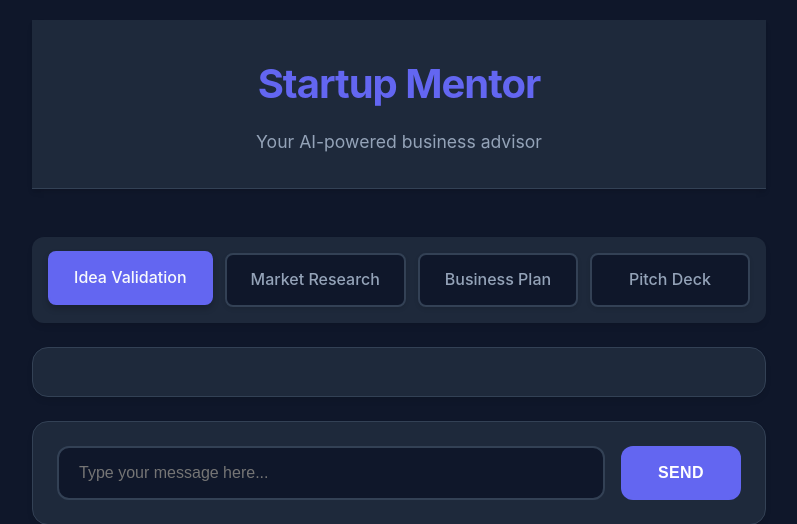
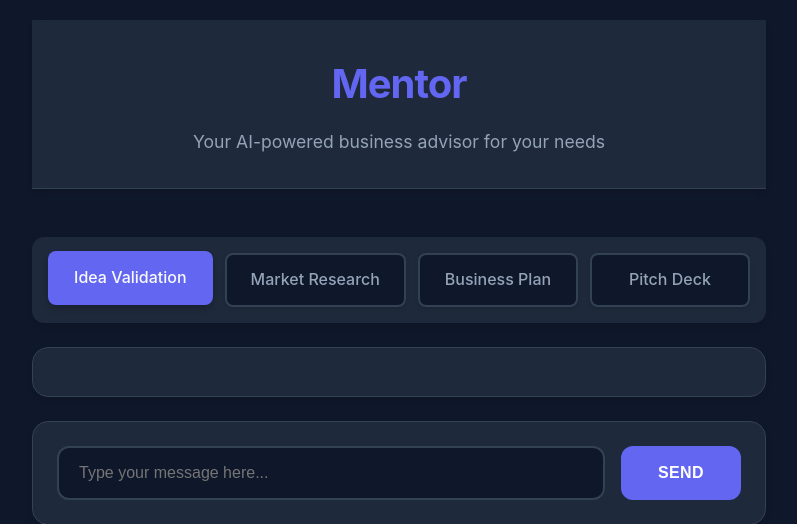
Before and after one commit to Shashank-143/Cybercypher-B047, a Flask app: template templates/mentor.html in a window 1280 px wide. Shown: the top 524 px of the page, without its empty margins (241-1038 px from the left). Run offline with Flask 3, Linux system fonts and the light colour scheme; the template is opened without the code that fills it, so the values that code supplies are empty.

Commit message:
updated file

```diff
--- a/templates/mentor.html
+++ b/templates/mentor.html
@@ -312,8 +312,8 @@
 <body>
     <div class="container">
         <header>
-            <h1>Startup Mentor</h1>
-            <p>Your AI-powered business advisor</p>
+            <h1>Mentor</h1>
+            <p>Your AI-powered business advisor for your needs</p>
         </header>
 
         <form action="/chat" method="post">
```
